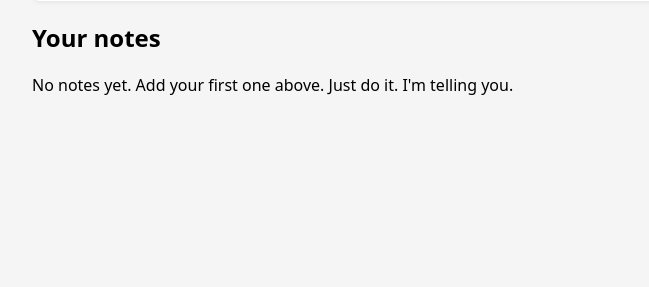
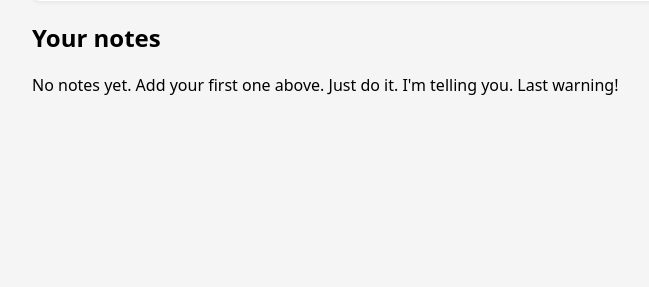
Before and after one commit to michallewandowski73/simple-webapp, a Flask app: page / in a window 1280 px wide. Shown: the part 481-768 px from the top of the page, without its empty margins (208-857 px from the left). Run offline with Flask 3, Linux system fonts and the light colour scheme.

Commit message:
One more sentence added.

```diff
--- a/templates/index.html
+++ b/templates/index.html
@@ -27,6 +27,6 @@
       </form>
     </div>
   {% else %}
-    <p>No notes yet. Add your first one above. Just do it. I'm telling you.</p>
+    <p>No notes yet. Add your first one above. Just do it. I'm telling you. Last warning!</p>
   {% endfor %}
 {% endblock %}
```
